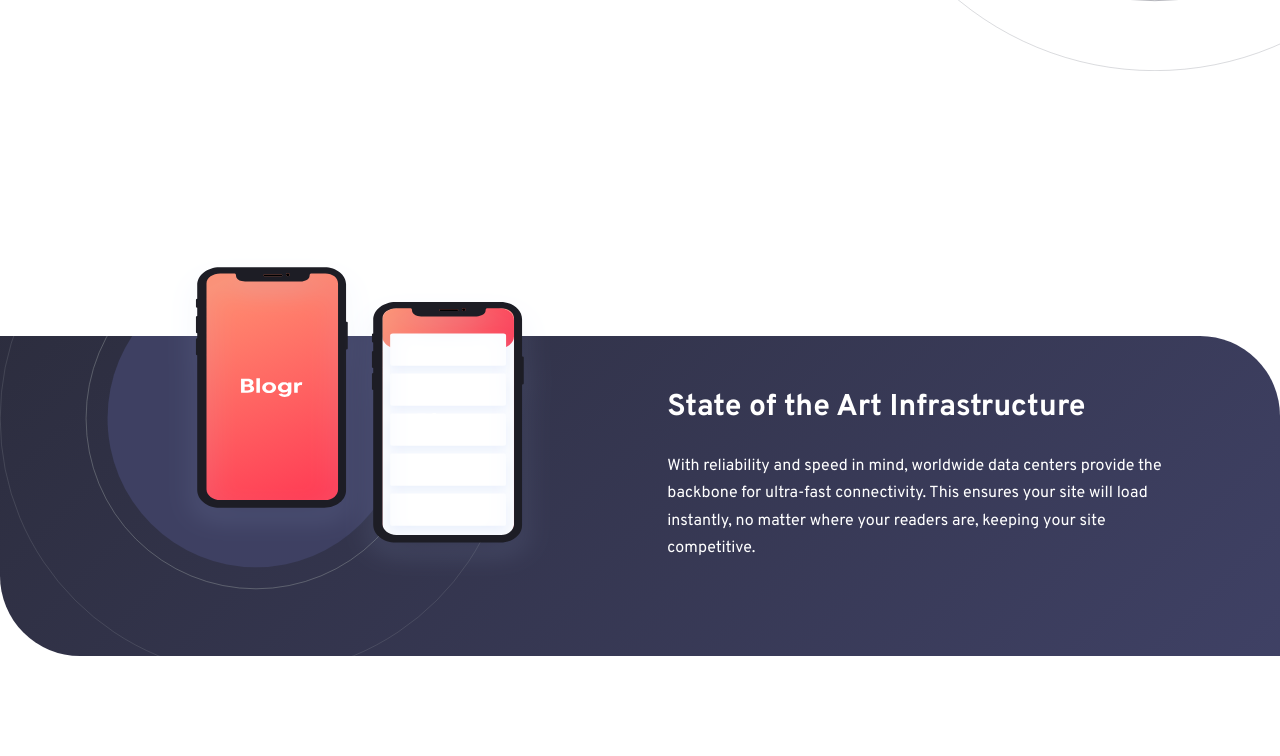
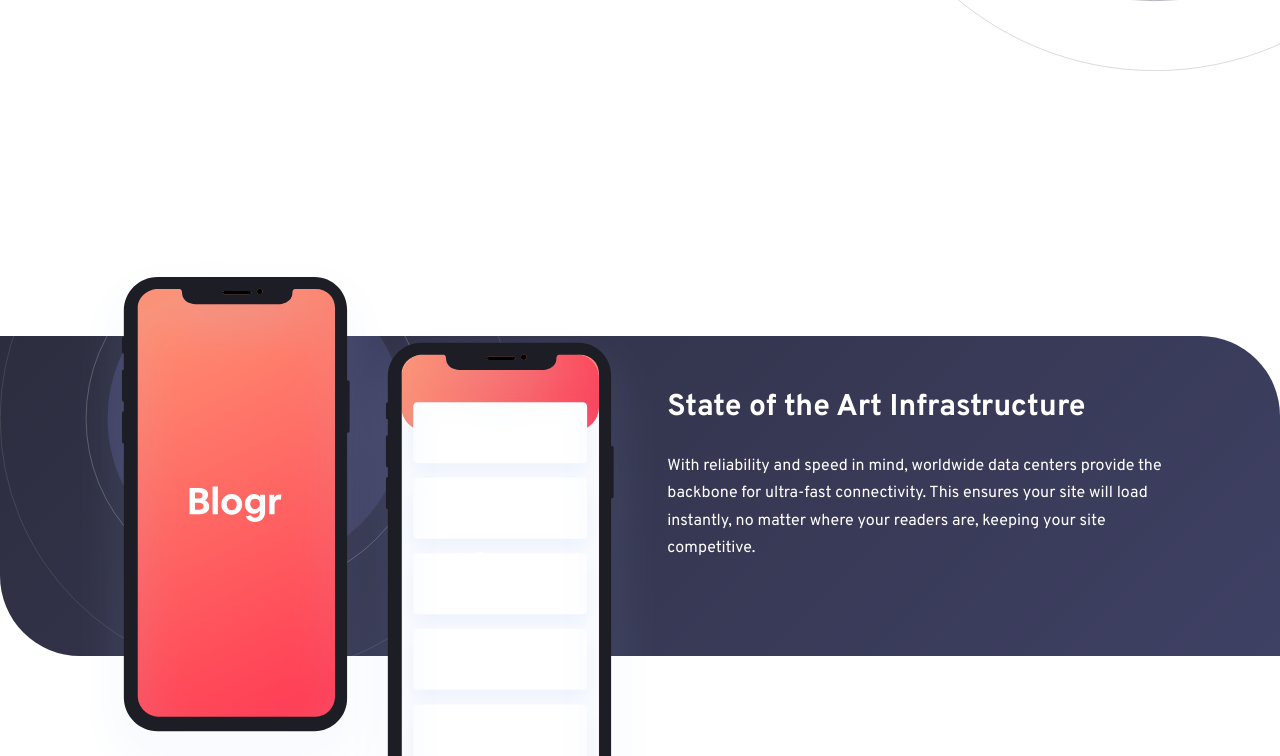
Before and after one commit to wonuola-y/blogr-landing-page, a plain HTML site: page index.html in a window 1280 px wide. Shown: the part 1349-2105 px from the top of the page. Drawn offline with Linux system fonts and the light colour scheme.

Commit message:
Update style.css

```diff
--- a/style.css
+++ b/style.css
@@ -582,8 +582,7 @@ padding: 0;
     width: 50vw;
 }
 .phone{
-    width: 30vw;
-height: 20em;
+    width: 45vw;
     margin-top: -5em;
     margin-left: 5em;
 }
```
